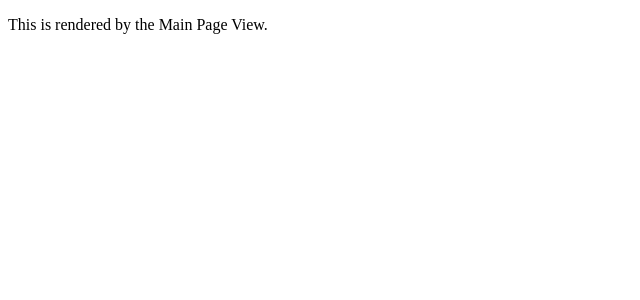
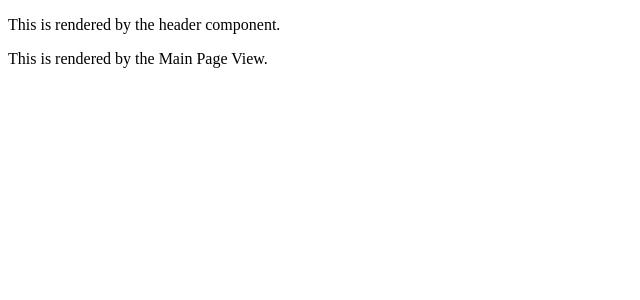
Before and after one commit to jackaquigley/psheritidge, a Vue app: page / in a window 1280 px wide. Shown: the top 300 px of the page, without its empty margins (0-640 px from the left). Built offline with nearby package versions, Linux system fonts and the light colour scheme.

Commit message:
added Header.vue and imported it ifrom MainPage.vue

```diff
--- a/src/App.vue
+++ b/src/App.vue
@@ -1,7 +1,5 @@
 <template>
-  <div id="mainPageWrapper">
-    <main-page />
-  </div>
+  <main-page />
 </template>
 
 <script>
--- /dev/null
+++ b/src/components/Header.vue
@@ -0,0 +1,14 @@
+<template>
+  <div id="headerWrapper">
+    <p>This is rendered by the header component.</p>
+  </div>
+</template>
+
+<script>
+export default {
+  name: "header-component"
+}
+
+</script>
+<style lang="scss" scoped>
+</style>
--- a/src/views/MainPage.vue
+++ b/src/views/MainPage.vue
@@ -1,11 +1,21 @@
 <template>
-  <div id="">
-    <p>This is rendered by the Main Page View.</p>
+  <div id="mainPageWrapper">
+    <div id="header">
+      <header-component />
+    </div>
+      <p>This is rendered by the Main Page View.</p>
   </div>
+
 </template>
 <script>
+
+import Header from '@/components/Header.vue'
+
 export default {
-  name: 'main-page'
+  name: 'main-page',
+  components: {
+    'header-component': Header
+  }
 }
 </script>
 <style lang="scss" scoped>
```
